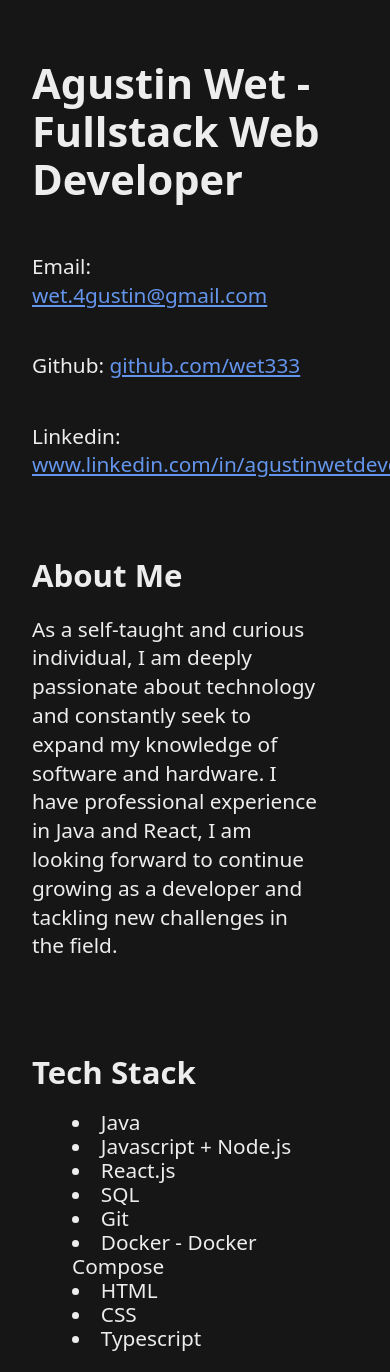
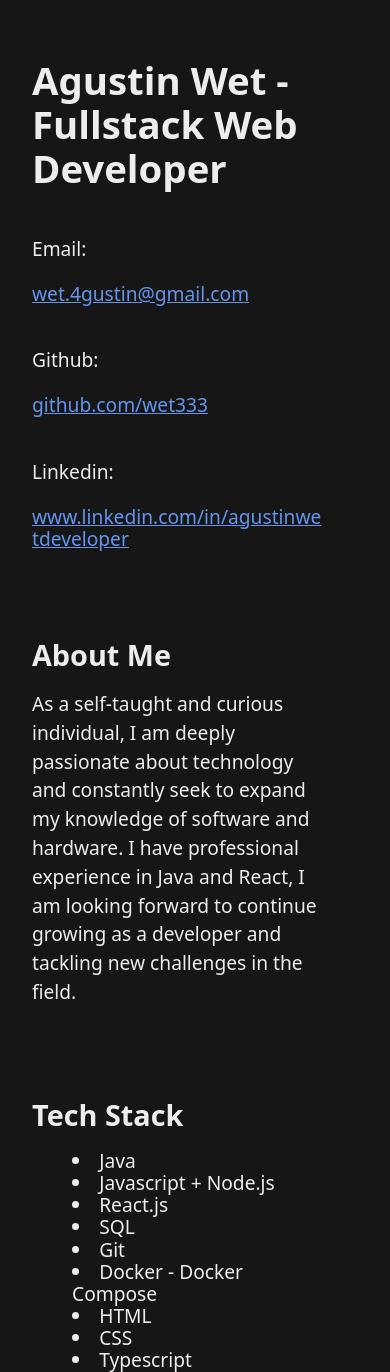
Before and after one commit to wet333/agustinwet-vps-index, a PHP site: page / in a window 390 px wide; the page is wider, and only the part inside the window is pictured. Shown: the top 1372 px of that part. Run offline with PHP 8.4, Linux system fonts and the light colour scheme.

Commit message:
fixed responsiveness of links, changed site font size

```diff
--- a/index.html
+++ b/index.html
@@ -50,11 +50,12 @@
     </script>
 </head>
 <body>
-    <header class="main-container">
+
+    <header>
         <h1>Agustin Wet - Fullstack Web Developer</h1>
-        <p>Email: <a href="mailto:wet.4gustin@gmail.com">wet.4gustin@gmail.com</a></p>
-        <p>Github: <a href="https://github.com/wet333">github.com/wet333</a></p>
-        <p>Linkedin: <a href="https://www.linkedin.com/in/agustinwetdeveloper/">www.linkedin.com/in/agustinwetdeveloper</a></p>
+        <p>Email:</p><a href="mailto:wet.4gustin@gmail.com">wet.4gustin@gmail.com</a><br>
+        <p>Github:</p><a href="https://github.com/wet333">github.com/wet333</a><br>
+        <p>Linkedin:</p><a href="https://www.linkedin.com/in/agustinwetdeveloper/">www.linkedin.com/in/agustinwetdeveloper</a>
     </header>
 
     <main class="main-container">
--- a/styles.css
+++ b/styles.css
@@ -1,8 +1,23 @@
+html {
+    font-size: 16px;
+}
+
 body {
-    font-size: 18px;
+    font-size: 1rem;
     font-family: system-ui, sans-serif;
     color: #ededed;
     background: #161616;
+}
+
+header {
+    display: flex;
+    margin: 2rem auto;
+    width: 75vw;
+    flex-direction: column;
+}
+
+header a {
+    overflow-wrap: anywhere;
 }
 
 .main-container {
@@ -16,7 +31,14 @@ body {
 
 @media (max-width: 600px) {
     body {
-        font-size: 1.3rem;
+        font-size: 1.2rem;
+    }
+
+    header {
+        display: flex;
+        margin: 0;
+        padding: 2rem;
+        flex-direction: column;
     }
 
     .main-container {
```
